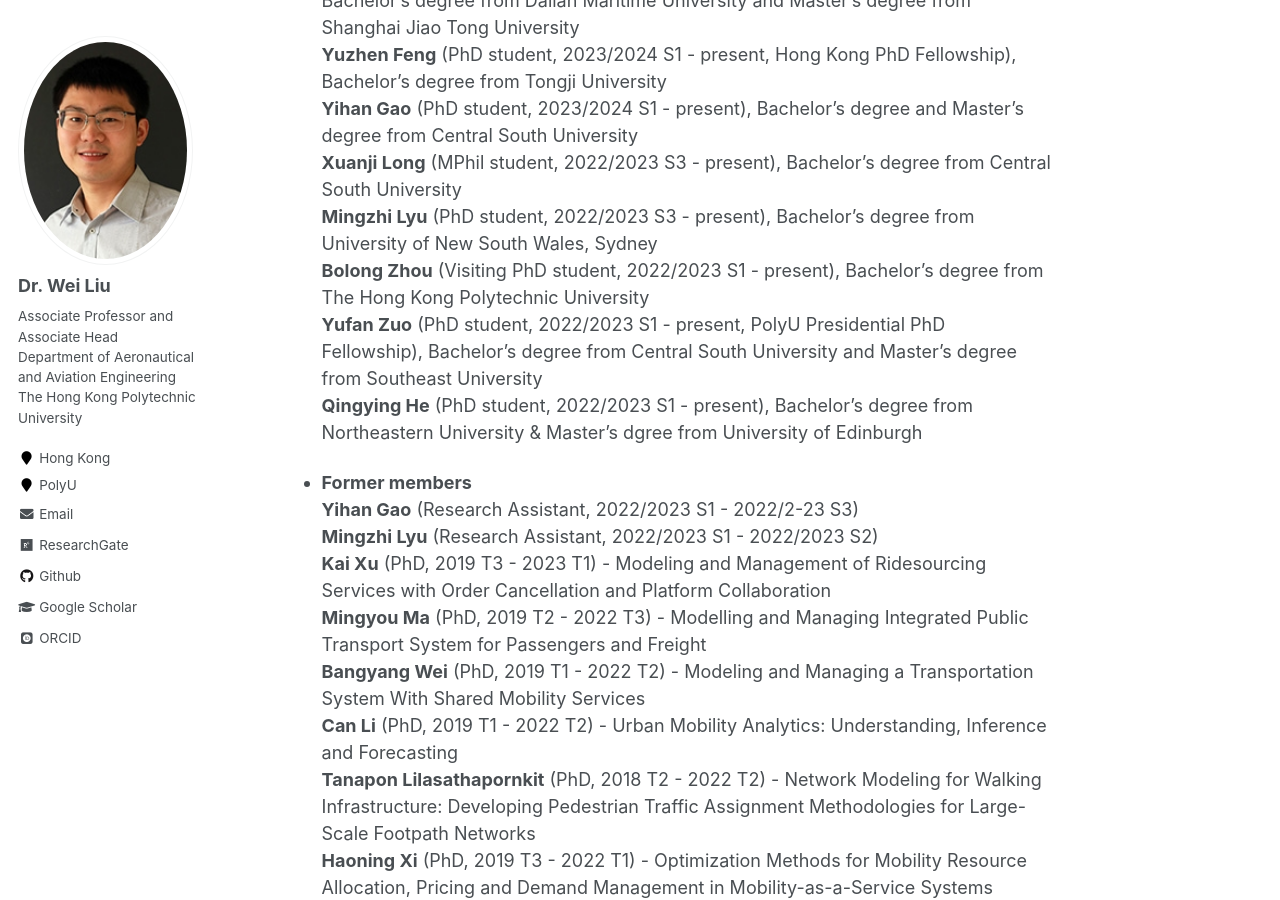
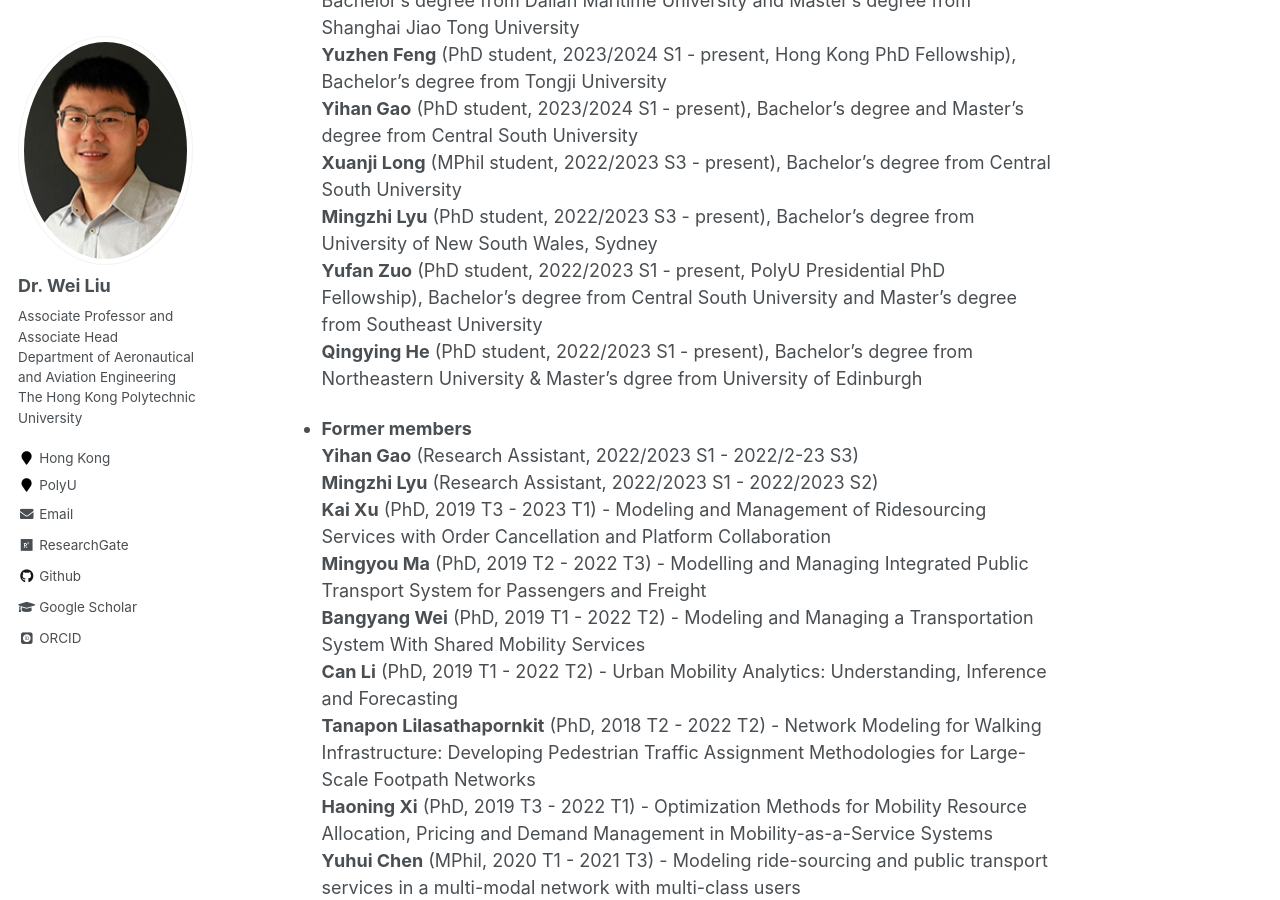
Before and after one commit to weiliu2016/weiliu2016.github.io, a Jekyll site: the page built from _pages/about.md, in a window 1280 px wide and 900 px high, scrolled down 1754 px. Built offline with Jekyll 4.4.1, drawn with Linux system fonts in a browser that asks for light colours; some web fonts are replaced; formulas are drawn with MathJax 3.

Commit message:
Update about.md

```diff
--- a/_pages/about.md
+++ b/_pages/about.md
@@ -42,7 +42,6 @@ Group Members & Affiliates
   **Yihan Gao** (PhD student, 2023/2024 S1 - present), Bachelor's degree and Master's degree from Central South University\
   **Xuanji Long** (MPhil student, 2022/2023 S3 - present), Bachelor's degree from Central South University\
   **Mingzhi Lyu** (PhD student, 2022/2023 S3 - present), Bachelor's degree from University of New South Wales, Sydney\
-  **Bolong Zhou** (Visiting PhD student, 2022/2023 S1 - present), Bachelor's degree from The Hong Kong Polytechnic University\
   **Yufan Zuo** (PhD student, 2022/2023 S1 - present, PolyU Presidential PhD Fellowship), Bachelor's degree from Central South University and Master's degree from Southeast University\
   **Qingying He** (PhD student, 2022/2023 S1 - present), Bachelor's degree from Northeastern University & Master's dgree from University of Edinburgh
 
```
